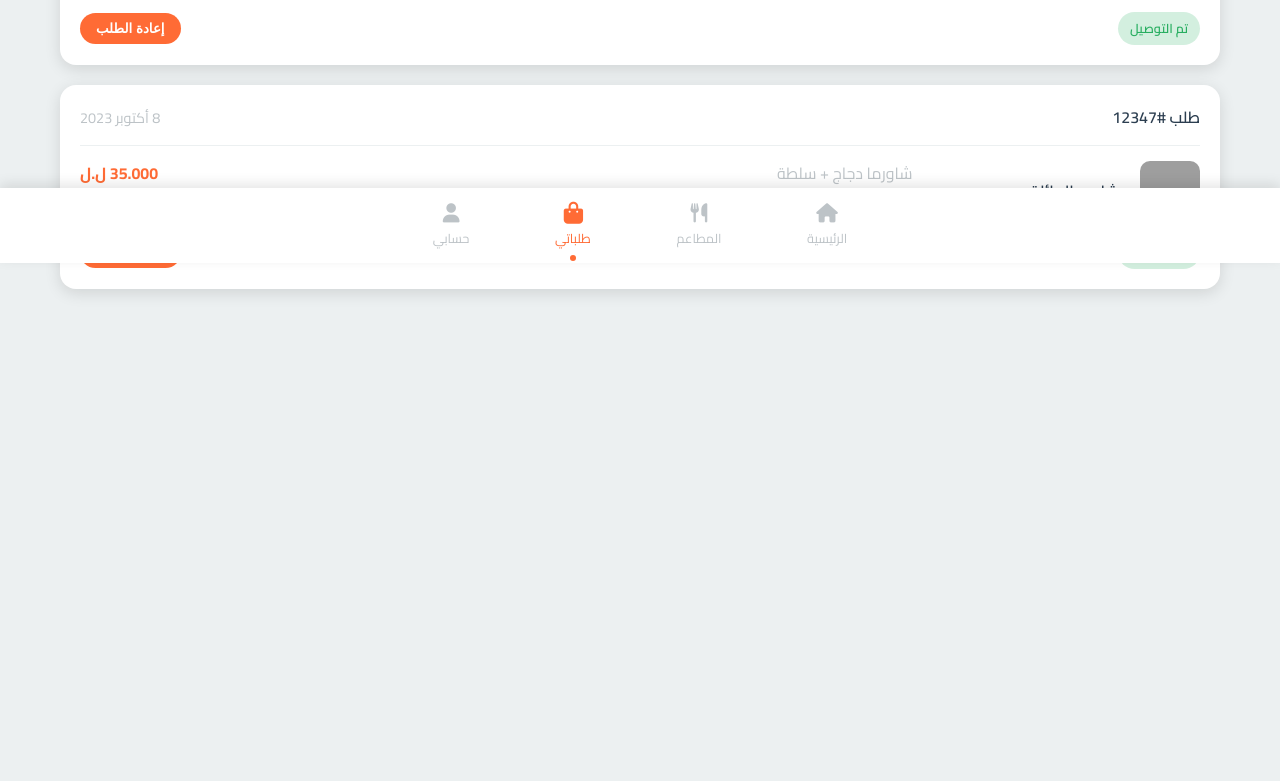
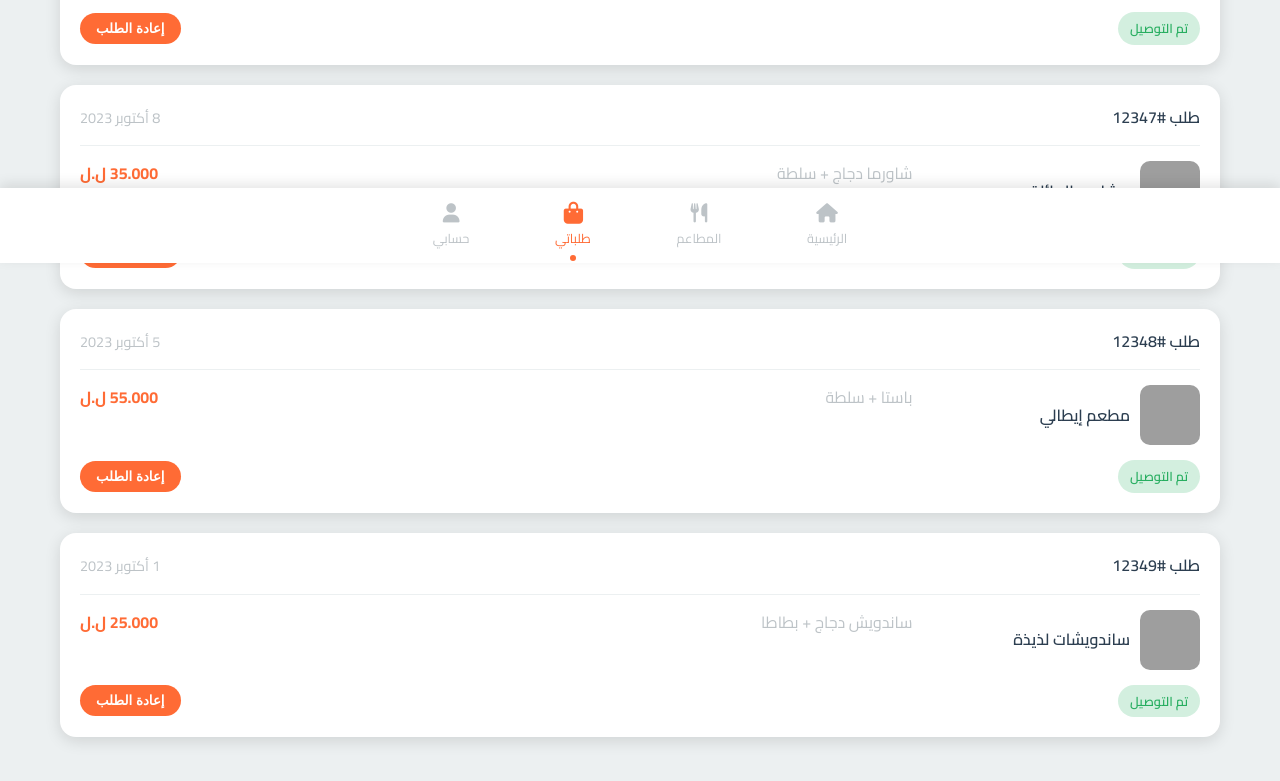
Before and after one commit to ahhuu164-debug/My-website, a plain HTML site: page orders.html in a window 1280 px wide. Shown: the part 537-1318 px from the top of the page. Before the commit the page ends 926 px from the top, so only its background shows below. Drawn offline with Linux system fonts and the light colour scheme; grey boxes are pictures that could not be loaded.

Commit message:
Update orders.html

```diff
--- a/orders.html
+++ b/orders.html
@@ -41,7 +41,7 @@
       padding-bottom: 80px; /* مساحة للشريط السفلي */
     }
 
-    /* الهيدر الثابت */
+    /* الهيدر الثابت - تم تحسينه */
     .sticky-header {
       position: sticky;
       top: 0;
@@ -49,6 +49,16 @@
       background: linear-gradient(135deg, var(--primary-orange), var(--secondary-yellow));
       padding: 15px 0;
       box-shadow: var(--shadow-md);
+      /* تحسينات للأداء */
+      will-change: transform;
+      /* تأثير blur للخلفية عند التمرير */
+      backdrop-filter: blur(10px);
+      -webkit-backdrop-filter: blur(10px);
+    }
+
+    /* تأثير شفافية عند التمرير */
+    .sticky-header.scrolled {
+      background: linear-gradient(135deg, rgba(255, 107, 53, 0.95), rgba(255, 200, 87, 0.95));
     }
 
     .header-content {
@@ -396,6 +406,51 @@
           </div>
         </div>
       </div>
+
+      <!-- إضافة المزيد من المحتوى لاختبار التمرير -->
+      <div class="order-card">
+        <div class="order-header">
+          <div class="order-id">طلب #12348</div>
+          <div class="order-date">5 أكتوبر 2023</div>
+        </div>
+        <div class="order-details">
+          <div class="restaurant-info">
+            <img src="https://images.unsplash.com/photo-1565299624946-b28f40a0ca4b?ixlib=rb-4.0.3&auto=format&fit=crop&w=100&q=80"
+                 alt="مطعم إيطالي" class="restaurant-image">
+            <div class="restaurant-name">مطعم إيطالي</div>
+          </div>
+          <div class="order-items">باستا + سلطة</div>
+          <div class="order-price">55.000 ل.ل</div>
+        </div>
+        <div class="order-status">
+          <div class="status-badge status-delivered">تم التوصيل</div>
+          <div class="order-actions">
+            <button>إعادة الطلب</button>
+          </div>
+        </div>
+      </div>
+
+      <div class="order-card">
+        <div class="order-header">
+          <div class="order-id">طلب #12349</div>
+          <div class="order-date">1 أكتوبر 2023</div>
+        </div>
+        <div class="order-details">
+          <div class="restaurant-info">
+            <img src="https://images.unsplash.com/photo-1565958011703-44f9829ba187?ixlib=rb-4.0.3&auto=format&fit=crop&w=100&q=80"
+                 alt="ساندويشات" class="restaurant-image">
+            <div class="restaurant-name">ساندويشات لذيذة</div>
+          </div>
+          <div class="order-items">ساندويش دجاج + بطاطا</div>
+          <div class="order-price">25.000 ل.ل</div>
+        </div>
+        <div class="order-status">
+          <div class="status-badge status-delivered">تم التوصيل</div>
+          <div class="order-actions">
+            <button>إعادة الطلب</button>
+          </div>
+        </div>
+      </div>
     </div>
   </main>
 
@@ -435,6 +490,16 @@
         // يمكن استبدال هذا بتنفيذ حقيقي لإعادة الطلب
       });
     });
+
+    // تأثير التمرير على الهيدر
+    window.addEventListener('scroll', function() {
+      const header = document.querySelector('.sticky-header');
+      if (window.scrollY > 50) {
+        header.classList.add('scrolled');
+      } else {
+        header.classList.remove('scrolled');
+      }
+    });
   </script>
 </body>
 </html>
```
